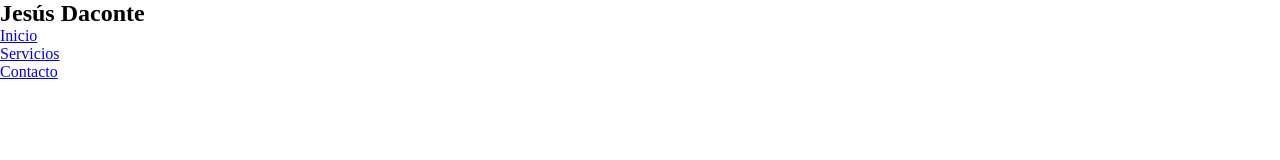
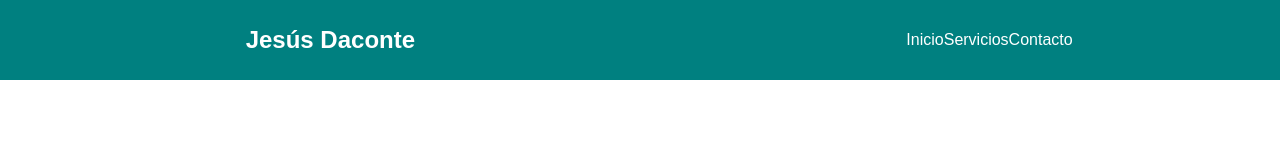
Before and after one commit to Daconte23/web-flexbox, a plain HTML site: page index.html in a window 1280 px wide. Drawn offline with Linux system fonts and the light colour scheme.

Commit message:
Creando barra de navegacion con flexbox

```diff
--- a/style.css
+++ b/style.css
@@ -4,8 +4,40 @@
     box-sizing: border-box;
 }
 
+body{
+    font-family: 'poppins', sans-serif;
+}
+
 /* Cabecera */
 
+.cabecera{
+    background-color: teal;
+    color: #ffffff;
+    list-style: none;
+    width: 100%;
+    height: 80px;
+    display: flex;
+    align-items: center;
+    justify-content: space-between;
+}
 
+.cabecera .lista{
+    display: flex;
+    list-style: none;
+    justify-content: space-between;
+    align-items: center;
+    width: 10%;
+}
+
+.cabecera a{
+    color: #ffffff;
+    text-decoration: none;
+}
+
+.cabecera .menu{
+    display: flex;
+    justify-content: space-around;
+    width: 100%;
+}
 
 /* Cabecera */
```
